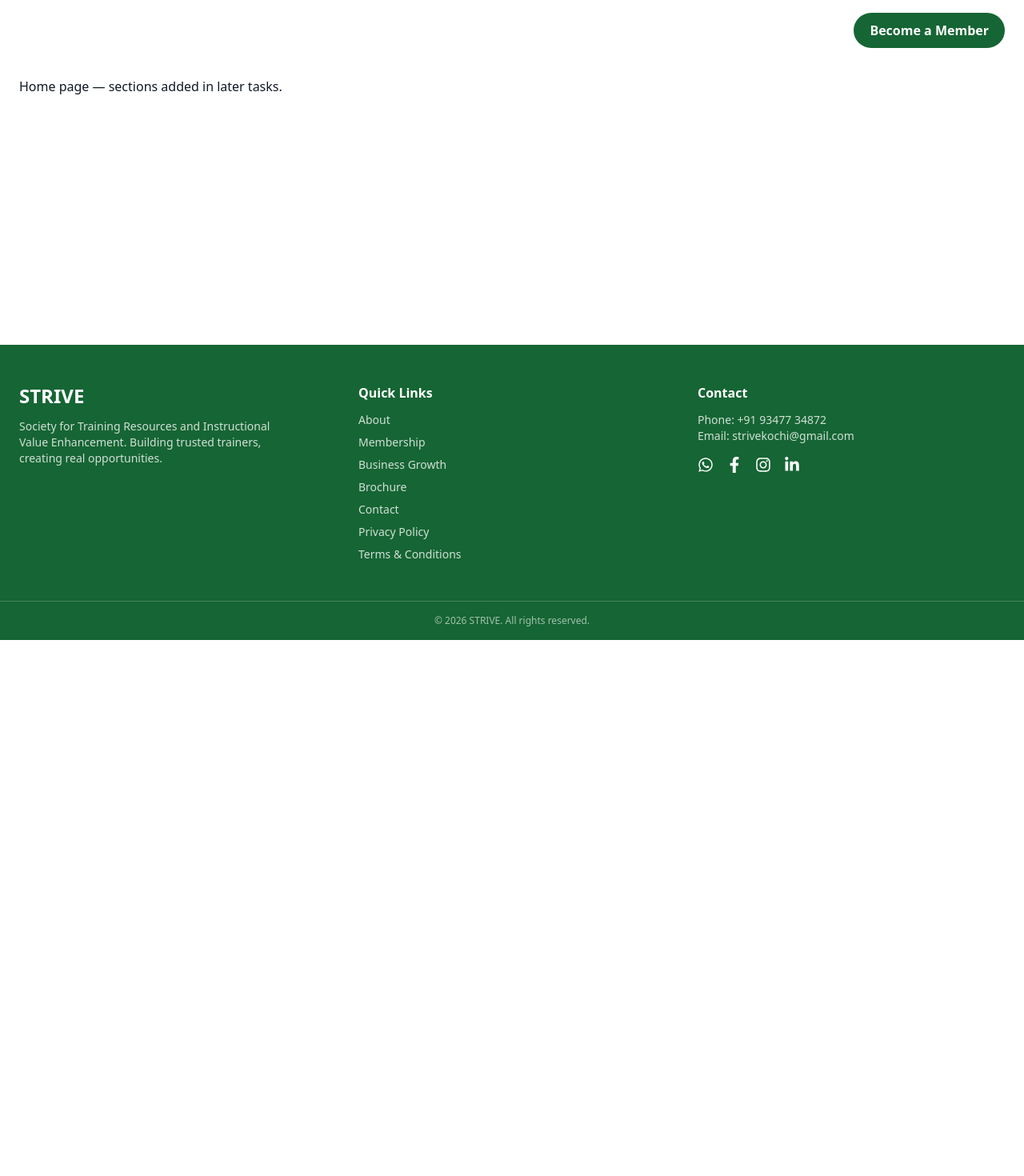
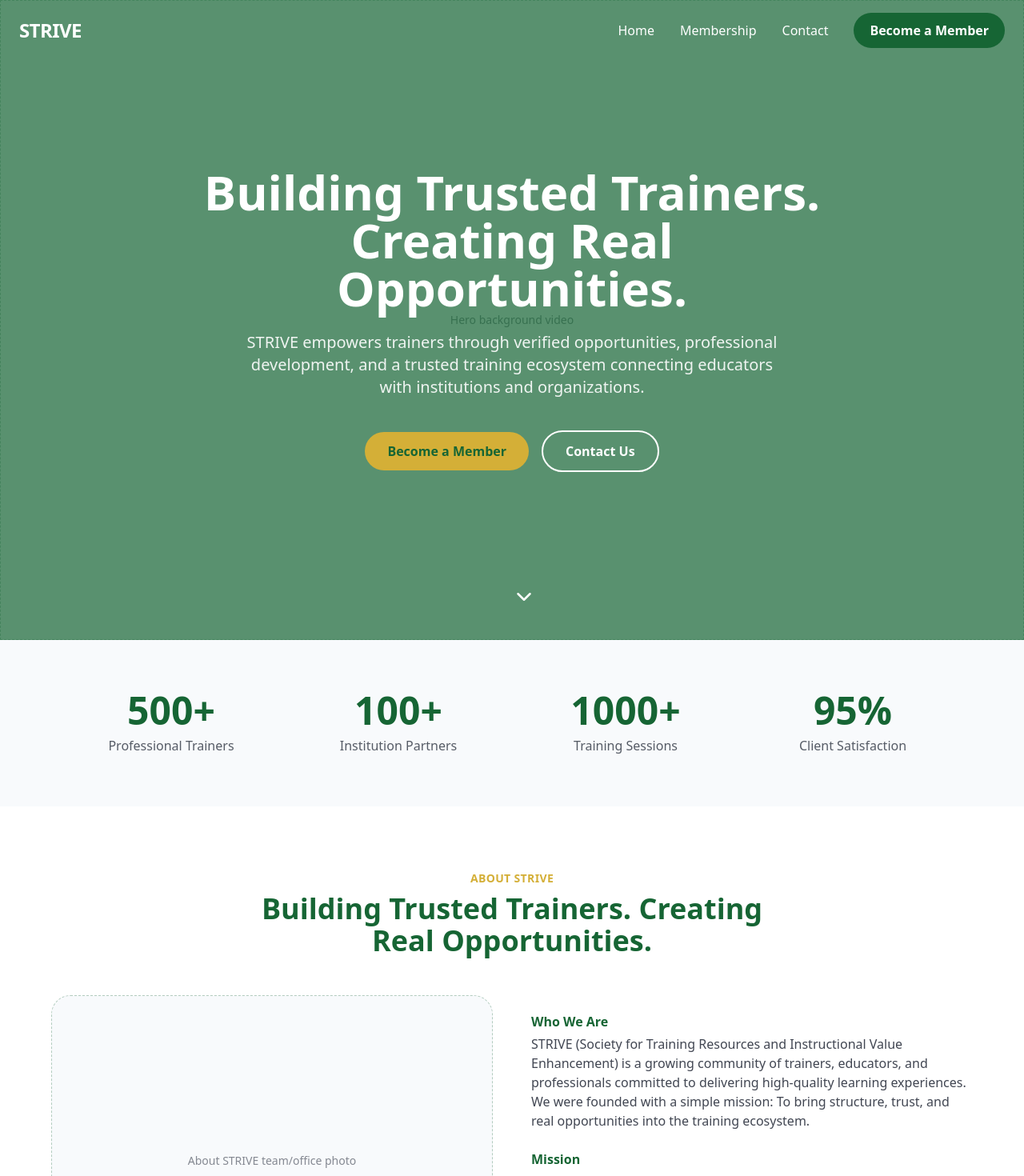
Before and after one commit to routrly/strive, a React (Vite) app in the folder strive-website/: page / in a window 1280 px wide. Shown: the top 1470 px of the page at 80% size. Before the commit the page ends 800 px from the top, so only its background shows below. Built offline with nearby package versions, Linux system fonts and the light colour scheme.

Commit message:
Wire Hero, TrustMetrics, About into Home (Phase 2 complete)

```diff
--- a/strive-website/src/pages/Home.jsx
+++ b/strive-website/src/pages/Home.jsx
@@ -1,3 +1,13 @@
+import Hero from '../sections/Hero'
+import TrustMetrics from '../sections/TrustMetrics'
+import About from '../sections/About'
+
 export default function Home() {
-  return <div className="pt-24 px-6">Home page — sections added in later tasks.</div>
+  return (
+    <>
+      <Hero />
+      <TrustMetrics />
+      <About />
+    </>
+  )
 }
```
